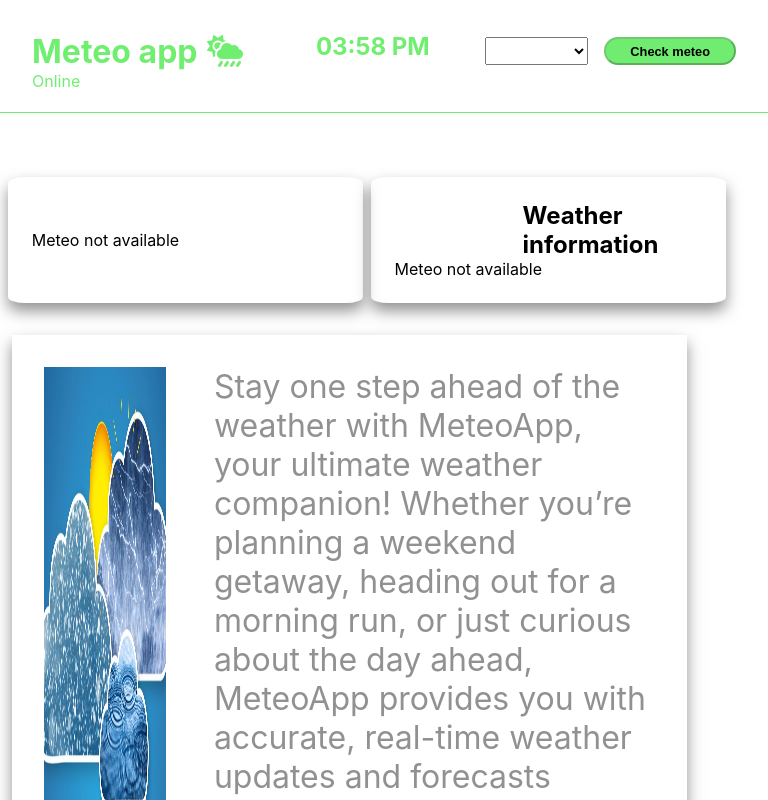
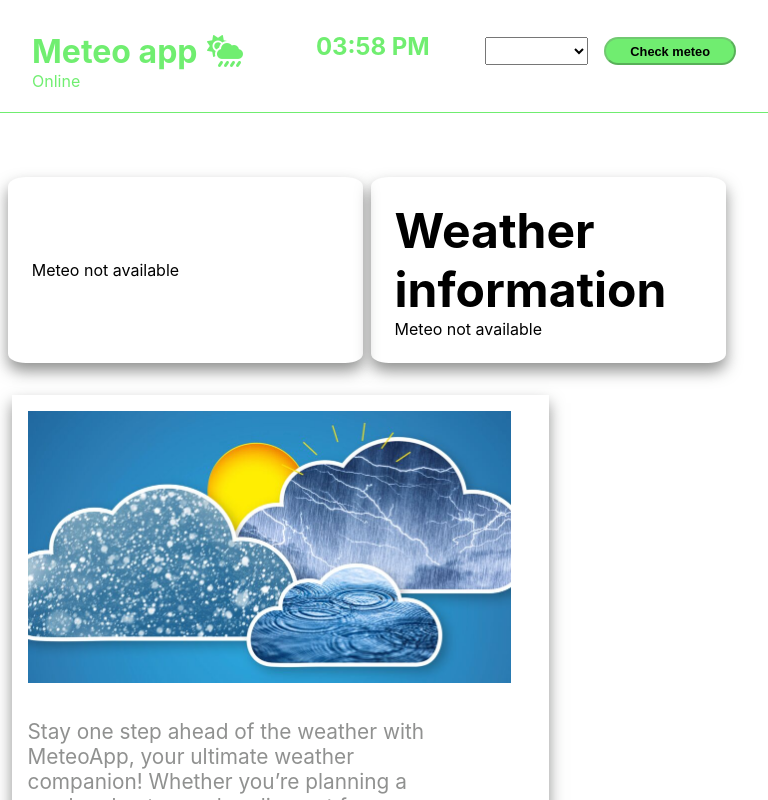
Before and after one commit to uzairsaid/ReactExericise, a React (Create React App) app: page / in a window 768 px wide. Shown: the top 800 px of the page. Built offline with nearby package versions, Linux system fonts and the light colour scheme.

Commit message:
added responsive to content card

```diff
--- a/src/components/Content.js
+++ b/src/components/Content.js
@@ -7,8 +7,11 @@ function Content(){
     return(
 
         <div className='content-card'>
+
+            <div className='card-img'>
+                <img src={contentImage} alt='content-picture'/>
+            </div>
             <div className='content-body'>
-                <img src={contentImage} alt='content-picture'/>
 
                     <p className='content-paragraph'>
                     Stay one step ahead of the weather with MeteoApp,
--- a/src/style/content_card.scss
+++ b/src/style/content_card.scss
@@ -1,8 +1,9 @@
 @import './slide_card';
 
 .content-card {
-    //display: flex;
+    display: flex;
     flex-direction: row;
+    justify-content: space-between;
     margin-top: 2rem;
     box-shadow: 0 0.5rem 0.9rem $secondary-color;
     flex-wrap: wrap;
@@ -10,18 +11,70 @@
     width: 88%;
     margin-left: 1.5%;
     margin-right: 1.5%;
+    .card-img {
+        width: 40%;
+        img{
+            width: 100%;
+            padding: 2rem;
+        }
+    }
     .content-body{
-        display: flex;
-        padding: 2rem;
-        img{
-            width: 20%;
-            margin-right: 3rem;
-        }
+        width: 50%;
         p {
+            padding: 1rem;
             font-size: 2rem;
             color: $secondary-color;
+            margin-left: -5rem;
         }
 
     }
 
 }
+
+@media (max-width: 576px) {
+    .content-card {
+        flex-direction: column;
+        width: 50%;
+        .card-img {
+            width: 100%;
+            img{
+                width: 90%;
+                padding: 1rem;
+            }
+        }
+        .content-body{
+            width: 80%;
+            p {
+                padding: 1rem;
+                font-size: 1rem;
+                color: $secondary-color;
+                margin-left: 0rem;
+            }
+
+        }
+    }
+
+}
+@media (min-width: 576px) and (max-width: 768px) {
+    .content-card {
+        flex-direction: column;
+        width: 70%;
+        .card-img {
+            width: 100%;
+            img{
+                width: 90%;
+                padding: 1rem;
+            }
+        }
+        .content-body{
+            width: 85%;
+            p {
+                padding: 1rem;
+                font-size: 1.3rem;
+                color: $secondary-color;
+                margin-left: 0rem;
+            }
+
+        }
+    }
+}
--- a/src/style/weather_card.scss
+++ b/src/style/weather_card.scss
@@ -36,7 +36,6 @@
     .card-title {
         font-weight: bold;
         color: black;
-        padding-left: 8rem;
     }
     .card-body{
         padding: 0.1rem 1rem;
@@ -58,3 +57,23 @@ i {
 .fa-cloud {
     color: $primary-color;
 }
+
+@media (max-width: 576px) {
+    .card-title {
+        font-size: 1rem;
+    }
+
+}
+@media (min-width: 576px) and (max-width: 768px) {
+    .card-title {
+        font-size: 1rem;
+    }
+
+
+}
+
+@media (min-width: 768px) and (max-width: 992px) {
+    .card-title {
+        font-size: 2rem;
+    }
+}
```
